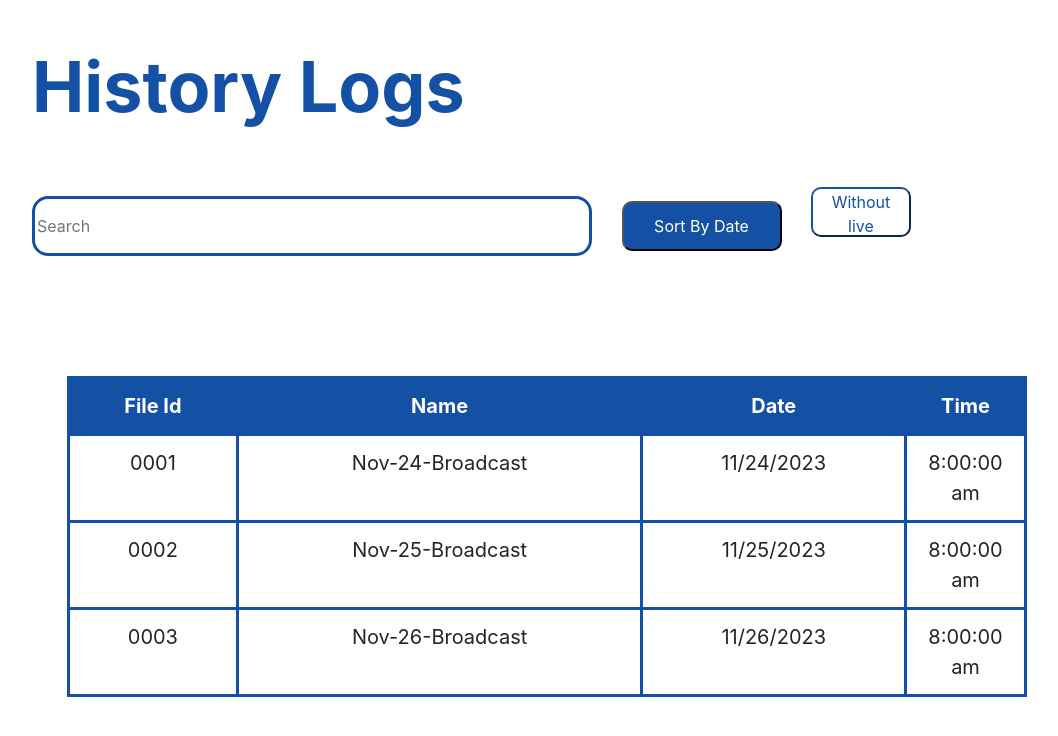
After one commit to JanMichaelTugade/Webtech_FinalsProject, a PHP site: page /logs.html in a window 1280 px wide. The commit adds this page. Shown: the top 736 px of the page, without its empty margins (38-1096 px from the left). Run offline with PHP 8.4, Linux system fonts and the light colour scheme.

Commit message:
initial history logs

```diff
--- /dev/null
+++ b/logs.html
@@ -0,0 +1,81 @@
+<!DOCTYPE html>
+<html lang="en">
+<head>
+    <meta charset="UTF-8">
+    <meta name="viewport" content="width=device-width, initial-scale=1.0">
+    <link rel="stylesheet" href="style.css">
+
+    <!-- <link rel="stylesheet" href="https://fonts.googleapis.com/css?family=Roboto|Varela+Round|Open+Sans"> -->
+    <link rel="stylesheet" href="https://stackpath.bootstrapcdn.com/bootstrap/4.5.0/css/bootstrap.min.css">
+    <link rel="stylesheet" href="https://fonts.googleapis.com/icon?family=Material+Icons">
+    <link rel="stylesheet" href="https://maxcdn.bootstrapcdn.com/font-awesome/4.7.0/css/font-awesome.min.css">
+    <script src="https://code.jquery.com/jquery-3.5.1.min.js"></script>
+    <script src="https://cdn.jsdelivr.net/npm/popper.js@1.16.0/dist/umd/popper.min.js"></script>
+    <script src="https://stackpath.bootstrapcdn.com/bootstrap/4.5.0/js/bootstrap.min.js"></script>
+
+    <title>History Logs</title>
+</head>
+<body>
+    <div class="titleUM">
+        <h1>History Logs</h1>
+    </div>
+
+    <div class="search-add">
+        <div class="input-SD">
+          <input class="search-form" type="text" placeholder="Search" aria-label="Search">
+          <button type="button" class="btn-sort"> Sort By Date</button>
+          <button type="button" class="btn-nolive"> Without live</button>
+        </div>
+    </div>
+
+    <div class="container-lg">
+        <div class="table-responsive">
+            <div class="table-wrapper">
+                <table class="table table-bordered">
+                    <thead>
+                        <tr>
+                            <th>File Id</th>
+                            <th>Name</th>
+                            <th>Date</th>
+                            <th>Time</th>
+                        </tr>
+                    </thead>
+                    <tbody>
+                        <tr>
+                            <td>0001</td>
+                            <td>Nov-24-Broadcast</td>
+                            <td>11/24/2023</td>
+                            <td>8:00:00 am</td>
+                        </tr>
+                        <tr>
+                            <td>0002</td>
+                            <td>Nov-25-Broadcast</td>
+                            <td>11/25/2023</td>
+                            <td>8:00:00 am</td>
+                        </tr>
+                        <tr>
+                            <td>0003</td>
+                            <td>Nov-26-Broadcast</td>
+                            <td>11/26/2023</td>
+                            <td>8:00:00 am</td>
+                        </tr>
+                    </tbody>
+                </table>
+            </div>
+        </div>
+    </div>
+
+    <footer>
+        <img src="Resources/mmlogo.png" alt="mmlogo" width="35" height="35">
+        <img src="Resources/samcislogo.png" alt="samcislogo" width="50" height="50">
+        <img src="Resources/slulogo.png" alt="slulogo" width="50" height="45">
+        <p class="footer-p">
+            MODEL M - 9481 IT 312 - SY. 2023 <br>
+            CIS DEPARTMENT <br>
+            School of Accountancy, Management, Computing, and Information Studies <br>
+            Saint Louis University
+        </p>
+    </footer>
+
+</body>
+</html>
--- a/style.css
+++ b/style.css
@@ -26,6 +26,25 @@
     margin-left: 25px;
     background-color: #1450a3;
     color: white;
+    width: 100px;
+    height: 50px;
+}
+.btn-sort {
+    margin-top: 50px;
+    margin-left: 25px;
+    background-color: #1450a3;
+    color: white;
+    border-radius: 10px;
+    width: 160px;
+    height: 50px;
+}
+.btn-nolive {
+    margin-top: 50px;
+    margin-left: 25px;
+    background-color: white;
+    border-color: #1450a3;
+    color: #1450a3;
+    border-radius: 10px;
     width: 100px;
     height: 50px;
 }
```
